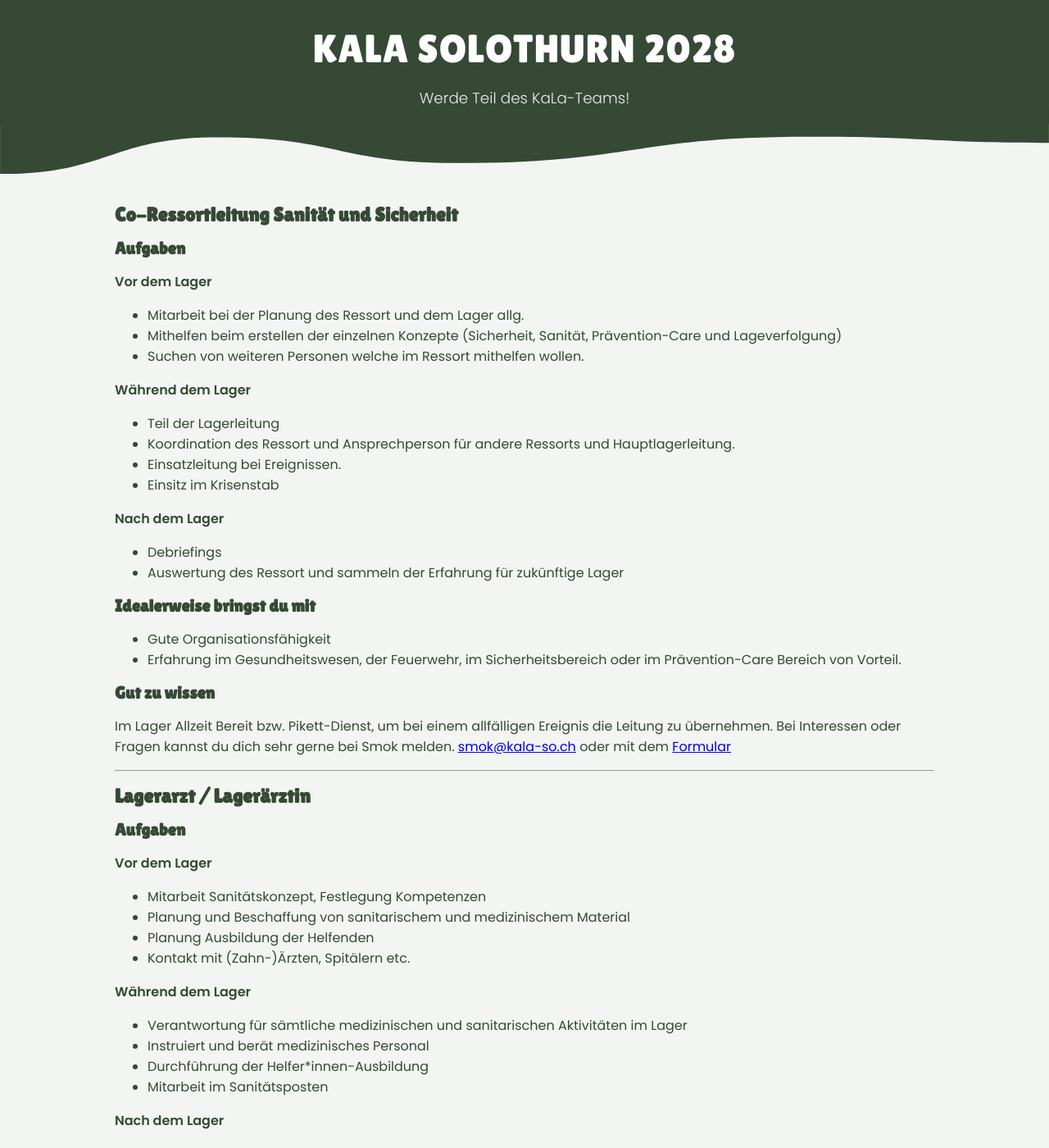
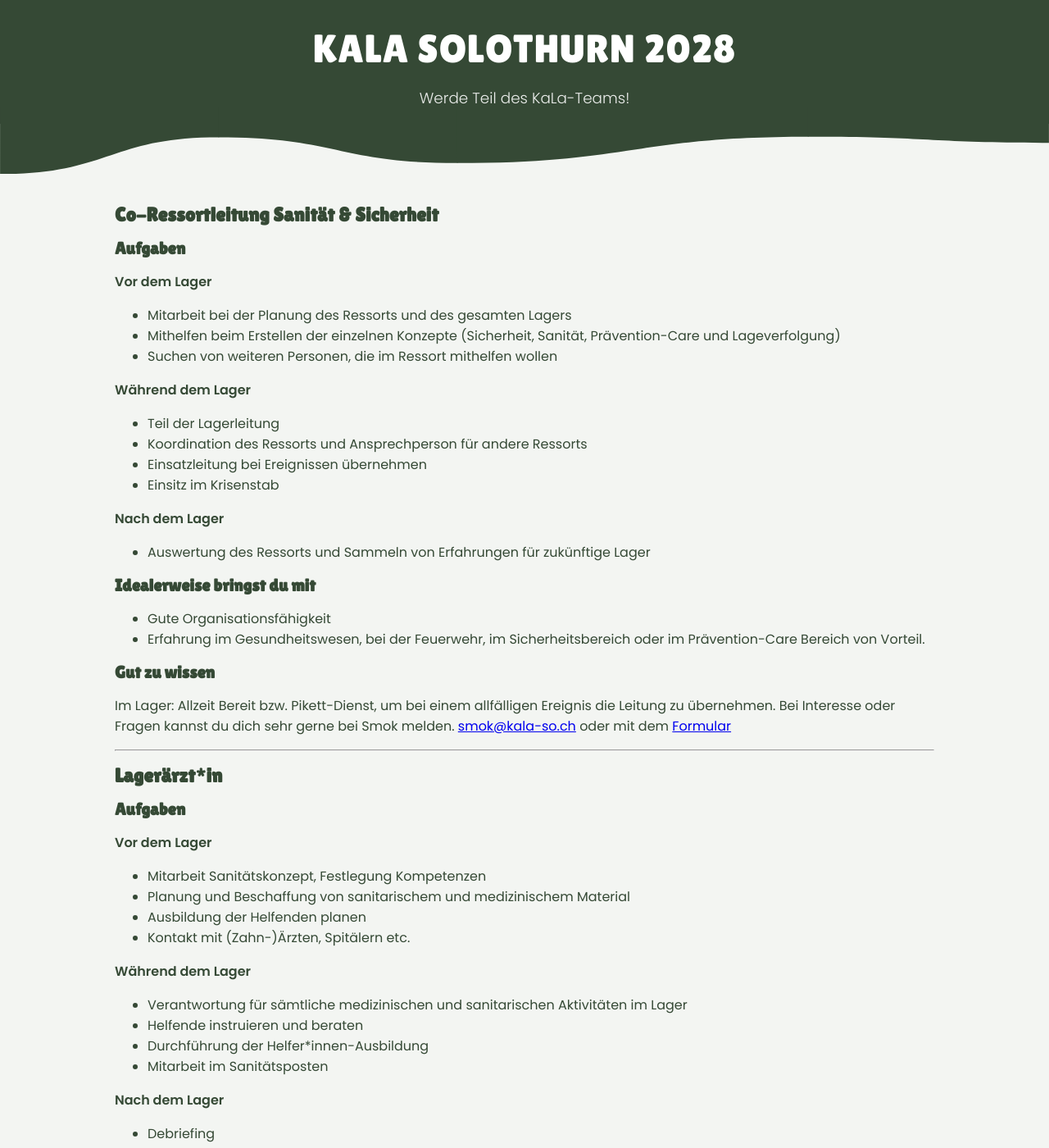
Before and after one commit to kala-so/ausschreibungen, a Jekyll site: the page built from _includes/20_sansi.md, in a window 1280 px wide and 1400 px high. Shown: the whole window at 82% size. Built offline with Jekyll 4.4.1, drawn with Linux system fonts in a browser that asks for light colours; our own code applies the rules of GitHub Pages for plain Markdown files; some of the changed text lies outside the part shown.

Commit message:
Update 20_sansi.md

```diff
--- a/_includes/20_sansi.md
+++ b/_includes/20_sansi.md
@@ -1,38 +1,37 @@
-## Co-Ressortleitung Sanität und Sicherheit
+## Co-Ressortleitung Sanität & Sicherheit
 
 ### Aufgaben
 
 **Vor dem Lager**
 
-* Mitarbeit bei der Planung des Ressort und dem Lager allg.
-* Mithelfen beim erstellen der einzelnen Konzepte (Sicherheit, Sanität, Prävention-Care und Lageverfolgung)
-* Suchen von weiteren Personen welche im Ressort mithelfen wollen.
+* Mitarbeit bei der Planung des Ressorts und des gesamten Lagers
+* Mithelfen beim Erstellen der einzelnen Konzepte (Sicherheit, Sanität, Prävention-Care und Lageverfolgung)
+* Suchen von weiteren Personen, die im Ressort mithelfen wollen
 
 **Während dem Lager**
 
 * Teil der Lagerleitung
-* Koordination des Ressort und Ansprechperson für andere Ressorts und Hauptlagerleitung.
-* Einsatzleitung bei Ereignissen.
+* Koordination des Ressorts und Ansprechperson für andere Ressorts
+* Einsatzleitung bei Ereignissen übernehmen
 * Einsitz im Krisenstab
 
 **Nach dem Lager**
 
-* Debriefings
-* Auswertung des Ressort und sammeln der Erfahrung für zukünftige Lager
+* Auswertung des Ressorts und Sammeln von Erfahrungen für zukünftige Lager
 
 ### Idealerweise bringst du mit
 
 * Gute Organisationsfähigkeit
-* Erfahrung im Gesundheitswesen, der Feuerwehr, im Sicherheitsbereich oder im Prävention-Care Bereich von Vorteil.
+* Erfahrung im Gesundheitswesen, bei der Feuerwehr, im Sicherheitsbereich oder im Prävention-Care Bereich von Vorteil.
 
 ### Gut zu wissen
 
-Im Lager Allzeit Bereit bzw. Pikett-Dienst, um bei einem allfälligen Ereignis die Leitung zu übernehmen.
-Bei Interessen oder Fragen kannst du dich sehr gerne bei Smok melden. <span class="obfuscated-email" data-user="smok"></span>
+Im Lager: Allzeit Bereit bzw. Pikett-Dienst, um bei einem allfälligen Ereignis die Leitung zu übernehmen.
+Bei Interesse oder Fragen kannst du dich sehr gerne bei Smok melden. <span class="obfuscated-email" data-user="smok"></span>
 
 ---
 
-## Lagerarzt / Lagerärztin
+## Lagerärzt*in
 
 ### Aufgaben
 
@@ -40,13 +39,13 @@ Bei Interessen oder Fragen kannst du dich sehr gerne bei Smok melden. <span clas
 
 * Mitarbeit Sanitätskonzept, Festlegung Kompetenzen
 * Planung und Beschaffung von sanitarischem und medizinischem Material
-* Planung Ausbildung der Helfenden
+* Ausbildung der Helfenden planen
 * Kontakt mit (Zahn-)Ärzten, Spitälern etc.
 
 **Während dem Lager**
 
 * Verantwortung für sämtliche medizinischen und sanitarischen Aktivitäten im Lager
-* Instruiert und berät medizinisches Personal
+* Helfende instruieren und beraten
 * Durchführung der Helfer*innen-Ausbildung
 * Mitarbeit im Sanitätsposten
 
@@ -56,12 +55,12 @@ Bei Interessen oder Fragen kannst du dich sehr gerne bei Smok melden. <span clas
 
 ### Idealerweise bringst du mit
 
-* Eidgenössisch diplomierter Arzt/diplomierte Ärztin zwingend, FMH-Fachärztin/Facharzt gewünscht.
-* Berufserfahrung Notfallmedizin, Chirurgie, Pädiatrie, Innere Medizin, Hausarztpraxis von Vorteil.
+* Eidgenössisch diplomierte*r Ärzt*in zwingend, FMH-Fachärztin/Facharzt gewünscht
+* Berufserfahrung Notfallmedizin, Chirurgie, Pädiatrie, Innere Medizin, Hausarztpraxis von Vorteil
 
 ### Gut zu wissen
 
-Bei Interessen oder Fragen kannst du dich sehr gerne bei Smok melden. <span class="obfuscated-email" data-user="smok"></span>
+Bei Interesse oder Fragen kannst du dich sehr gerne bei Smok melden. <span class="obfuscated-email" data-user="smok"></span>
 
 ---
 
@@ -92,7 +91,7 @@ Bei Interessen oder Fragen kannst du dich sehr gerne bei Smok melden. <span clas
 
 ### Gut zu wissen
 
-Bei Interessen oder Fragen kannst du dich sehr gerne bei Smok melden. <span class="obfuscated-email" data-user="smok"></span>
+Bei Interesse oder Fragen kannst du dich sehr gerne bei Smok melden. <span class="obfuscated-email" data-user="smok"></span>
 
 ---
 
@@ -124,7 +123,7 @@ Bei Interessen oder Fragen kannst du dich sehr gerne bei Smok melden. <span clas
 
 ### Gut zu wissen
 
-Bei Interessen oder Fragen kannst du dich sehr gerne bei Smok melden. <span class="obfuscated-email" data-user="smok"></span>
+Bei Interesse oder Fragen kannst du dich sehr gerne bei Smok melden. <span class="obfuscated-email" data-user="smok"></span>
 
 ---
 
@@ -148,7 +147,7 @@ Bei Interessen oder Fragen kannst du dich sehr gerne bei Smok melden. <span clas
 
 **Nach dem Lager**
 
-* Debriefings
+* Debriefing
 * Übergabe offener Fälle an das Krisenteam
 
 ### Idealerweise bringst du mit
@@ -159,7 +158,7 @@ Bei Interessen oder Fragen kannst du dich sehr gerne bei Smok melden. <span clas
 
 ### Gut zu wissen
 
-Bei Interessen oder Fragen kannst du dich sehr gerne bei Smok melden. <span class="obfuscated-email" data-user="smok"></span>
+Bei Interesse oder Fragen kannst du dich sehr gerne bei Smok melden. <span class="obfuscated-email" data-user="smok"></span>
 
 ---
 
@@ -169,7 +168,7 @@ Bei Interessen oder Fragen kannst du dich sehr gerne bei Smok melden. <span clas
 
 **Vor dem Lager**
 
-* Mitarbeit an Erstellung der Konzepten für den Bereich Lageverfolgung
+* Mitarbeit an den Konzepten für den Bereich Lageverfolgung
 * Absprachen mit anderen Bereichen und Ressorts
 * Regelmässige Teilnahme an den Ressortsitzungen Sanität & Sicherheit
 
@@ -183,7 +182,7 @@ Bei Interessen oder Fragen kannst du dich sehr gerne bei Smok melden. <span clas
 
 **Nach dem Lager**
 
-* Debriefings
+* Debriefing
 
 ### Idealerweise bringst du mit
 
@@ -193,4 +192,4 @@ Bei Interessen oder Fragen kannst du dich sehr gerne bei Smok melden. <span clas
 
 ### Gut zu wissen
 
-Bei Interessen oder Fragen kannst du dich sehr gerne bei Smok melden. <span class="obfuscated-email" data-user="smok"></span>
+Bei Interesse oder Fragen kannst du dich sehr gerne bei Smok melden. <span class="obfuscated-email" data-user="smok"></span>
```
